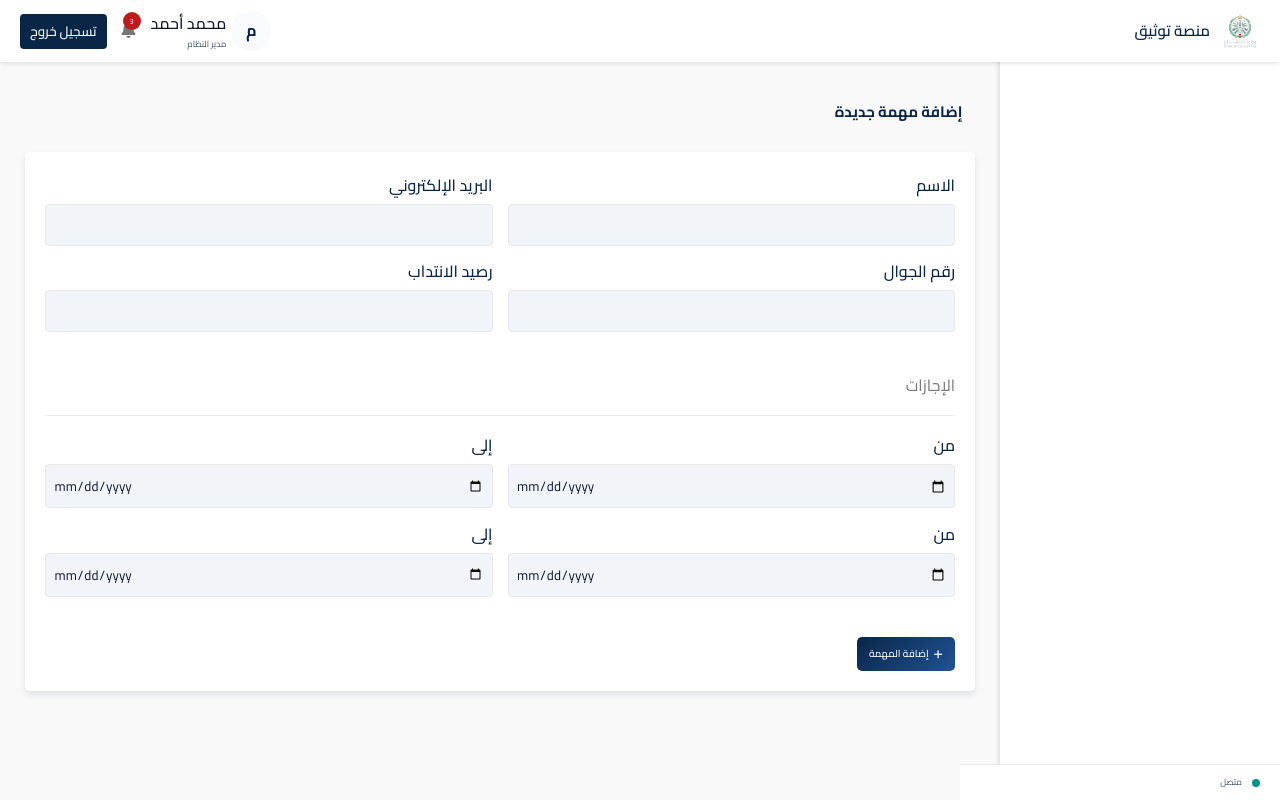
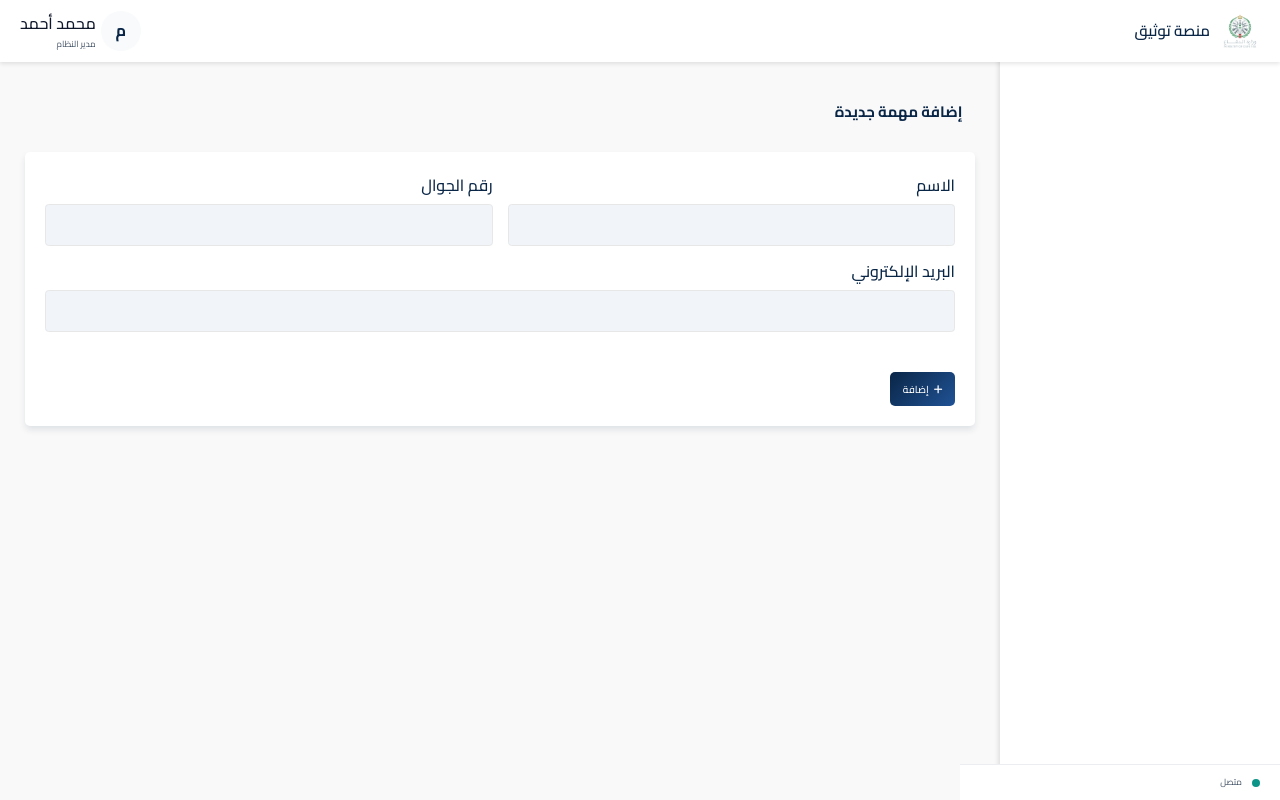
Before and after one commit to tawtheeq/tawtheeq, a React (Vite) app in the folder web/: page /dashboard/users/addemp in a window 1280 px wide. Built offline with nearby package versions, Linux system fonts and the light colour scheme; the HTML template or start-up script is replaced by a standard one.

Commit message:
today work

```diff
--- a/web/src/components/Header.jsx
+++ b/web/src/components/Header.jsx
@@ -25,14 +25,15 @@ export default function Header() {
           </div>
         </div>
 
-        <div className="notifications">
+        {/* <div className="notifications">
           <span className="badge">3</span>
           <i className="fas fa-bell"></i>
-        </div>
+        </div> */}
 
-        <button className="logout-button" onClick={handleLogout}>
+        {/* <button className="logout-button" onClick={handleLogout}>
           تسجيل خروج
-        </button>
+        </button> */}
+
       </div>
     </header>
   );
--- a/web/src/pages/Addemp.jsx
+++ b/web/src/pages/Addemp.jsx
@@ -2,121 +2,41 @@ import { useState } from 'react';
 import '../styles/pages/missions.scss';
 
 export default function AddEmp() {
+
+
   const [form, setForm] = useState({
-    mission_name: '',
-    year: '',
-    location: '',
-    main_person: '',
-    main_category: '',
-    status: '',
-    isAdmin: false
+    name: '',
+    mobile: '',
+    email: '',
   });
 
-  const photographers = [
-    { id: 1, name: 'أحمد', delegationBalance: 5, leaves: [{ from: '2025-08-14', to: '2025-09-23' }] },
-    { id: 2, name: 'سارة', delegationBalance: 0, leaves: [] },
-    { id: 3, name: 'خالد', delegationBalance: 3, leaves: [{ from: '2025-08-14', to: '2025-09-01' }] },
-    { id: 4, name: 'مريم', delegationBalance: 2, leaves: [] },
-    { id: 5, name: 'يوسف', delegationBalance: 1, leaves: [{ from: '2025-09-10', to: '2025-09-15' }] },
-  ];
-
-  const [selectedPhotographers, setSelectedPhotographers] = useState({
-    p1: '',
-    p2: '',
-    p3: '',
-    p4: '',
-    p5: '',
-  });
 
   const taskStart = '2025-09-13';
   const taskEnd = '2025-09-20';
 
-  // دالة للتحقق من تداخل تواريخ الإجازة مع فترة المهمة
-  const isDateRangeOverlapping = (start1, end1, start2, end2) => {
-    const s1 = new Date(start1);
-    const e1 = new Date(end1);
-    const s2 = new Date(start2);
-    const e2 = new Date(end2);
-    return s1 <= e2 && e1 >= s2;
-  };
 
-  // دالة لإرجاع قائمة المصورين المتاحين مع استثناء المصورين المختارين في الحقول الأخرى
-  const getAvailablePhotographers = (currentFieldKey) => {
-    const selectedIds = [];
-
-    for (const key in selectedPhotographers) {
-      if (key !== currentFieldKey && selectedPhotographers[key]) {
-        selectedIds.push(selectedPhotographers[key]);
-      }
-    }
-
-    return photographers.filter(p => !selectedIds.includes(p.id.toString()));
-  };
-
-  // دالة معالجة اختيار المصور لكل حقل بشكل مستقل
-  const handlePhotographerSelect = (fieldKey, e) => {
-    const photographerId = e.target.value;
-
-    // إذا لم يتم اختيار مصور (إلغاء الاختيار)
-    if (photographerId === '') {
-      setSelectedPhotographers(prev => ({ ...prev, [fieldKey]: '' }));
-      return;
-    }
-
-    const selected = photographers.find(p => p.id.toString() === photographerId);
-    if (!selected) return;
-
-    // تحقق من رصيد الانتداب
-    if (selected.delegationBalance <= 0) {
-      alert(`${selected.name} لا يملك رصيد انتداب كافٍ`);
-      return;
-    }
-
-    // تحقق من تعارض الإجازة مع فترة المهمة
-    const hasLeaveConflict = selected.leaves.some(leave =>
-      isDateRangeOverlapping(taskStart, taskEnd, leave.from, leave.to)
-    );
-    if (hasLeaveConflict) {
-      alert(`${selected.name} لديه إجازة تتعارض مع فترة المهمة`);
-      return;
-    }
-
-    // تحديث حالة المصور المختار لهذا الحقل
-    setSelectedPhotographers(prev => ({ ...prev, [fieldKey]: photographerId }));
-  };
-
-  const handleChange = (e) => {
-    setForm({ ...form, [e.target.name]: e.target.value });
-  };
+   const handleChange = (e) => {
+        setForm({ ...form, [e.target.name]: e.target.value });
+    };
 
   const handleSubmit = (e) => {
     e.preventDefault();
 
-    // يمكنك هنا إرسال بيانات المهمة مع المصورين إلى الخادم
-    console.log('بيانات المهمة:', form);
-    console.log('المصورون المختارون:', selectedPhotographers);
 
 
-    const empData = {
-      ...form,
-      photographers
-    }
+    setForm({
+      name: '',
+      mobile: '',
+      email: '',
 
-    setForm({
-      mission_name: '',
-      year: '',
-      location: '',
-      main_person: '',
-      main_category: '',
-      status: '',
     });
-    setSelectedPhotographers({
-      p1: '',
-      p2: '',
-      p3: '',
-      p4: '',
-      p5: '',
-    });
+    // setSelectedPhotographers({
+    //   p1: '',
+    //   p2: '',
+    //   p3: '',
+    //   p4: '',
+    //   p5: '',
+    // });
   };
 
 
@@ -132,18 +52,18 @@ export default function AddEmp() {
             <label>الاسم</label>
             <input
               type="text"
-              name="mission_name"
-              value={form.mission_name}
+              name="name"
+              value={form.name}
               onChange={handleChange}
               required
             />
           </div>
           <div className="form-group">
-            <label>البريد الإلكتروني</label>
+            <label>رقم الجوال</label>
             <input
-              type="email"
-              name="year"
-              value={form.year}
+              type="text"
+              name="mobile"
+              value={form.mobile}
               onChange={handleChange}
               required
             />
@@ -151,87 +71,23 @@ export default function AddEmp() {
         </div>
         <div className="form-row">
           <div className="form-group">
-            <label>رقم الجوال</label>
+            <label>البريد الإلكتروني</label>
             <input
-              type="text"
-              name="mission_name"
-              value={form.mission_name}
+              type="email"
+              name="email"
+              value={form.email}
               onChange={handleChange}
               required
             />
           </div>
 
-          <div className="form-group">
-            <label> رصيد الانتداب</label>
-            <input
-              type="email"
-              name="year"
-              value={form.year}
-              onChange={handleChange}
-              disabled
-            />
-          </div>
-        </div>
 
-
-        <br />
-        الإجازات
-        <br />
-        <divider />
-        <hr />
-
-
-        <div className="form-row">
-          <div className="form-group">
-            <label>من</label>
-            <input
-              type="date"
-              name="location"
-              value={form.location}
-              onChange={handleChange}
-              required
-            />
-          </div>
-          <div className="form-group">
-            <label>إلى </label>
-            <input
-              type="date"
-              name="main_person"
-              value={form.main_person}
-              onChange={handleChange}
-              required
-            />
-          </div>
-        </div>
-
-
-        <div className="form-row">
-          <div className="form-group">
-            <label>من</label>
-            <input
-              type="date"
-              name="location"
-              value={form.location}
-              onChange={handleChange}
-              required
-            />
-          </div>
-          <div className="form-group">
-            <label>إلى </label>
-            <input
-              type="date"
-              name="main_person"
-              value={form.main_person}
-              onChange={handleChange}
-              required
-            />
-          </div>
         </div>
 
         <br />
 
         <button type="submit" className="function-button">
-          <i className="fas fa-plus"></i> إضافة المهمة
+          <i className="fas fa-plus"></i> إضافة
         </button>
       </form>
     </div>
--- a/web/src/pages/Addmission.jsx
+++ b/web/src/pages/Addmission.jsx
@@ -6,34 +6,47 @@ import axios from 'axios';
 
 export default function Addmission() {
 
-
-    const [mainCategories, setMainCategories] = useState([])
-    const [subCategories, setSubCategories] = useState([])
-    const [error, setError] = useState(null)
+    const [mainCategories, setMainCategories] = useState([]);
+    const [subCategories, setSubCategories] = useState([]);
+    const [selectedMain, setSelectedMain] = useState("");
+    const [selectedSub, setSelectedSub] = useState("");
+    const [error, setError] = useState(null);
     const [loading, setLoading] = useState(true);
 
-    useState(() => {
+      const [form, setForm] = useState({
+        mission_name: '',
+        year: '',
+        month: '',
+        day: '',
+        main_category: '',
+        sub_category:'',
+    });
+
+    useEffect(() => {
         const fetchCategories = async () => {
             try {
-                const response = await axios.get("/api/categories")
+                const [mainRes, subRes] = await Promise.all([
+                    axios.get("/api/maincategories"),
+                    axios.get("/api/subcategories"),
+                ]);
+
+                setMainCategories(mainRes.data || []);
+                setSubCategories(subRes.data || []);
             } catch (err) {
-                setError(err.message)
+                setError(err.message);
+            } finally {
+                setLoading(false);
+            }
+        };
 
-            } finally {
-                setLoading(false)
-            }
-        }
-    })
+        fetchCategories();
+    }, []);
+
+    if (loading) return <p>Loading categories...</p>;
+    if (error) return <p className="text-red-500">Error: {error}</p>;
 
 
-    const [form, setForm] = useState({
-        mission_name: '',
-        year: '',
-        location: '',
-        main_person: '',
-        main_category: '',
-        status: '',
-    });
+
 
 
     // const photographers = [
--- a/web/src/pages/Missions.jsx
+++ b/web/src/pages/Missions.jsx
@@ -83,7 +83,7 @@ export default function Missions() {
         <h1>قائمة المهام</h1>
         <Link to="addmission" className="function-button">
           <i className="fas fa-plus"></i>
-          إضافة مهمة
+          إضافة
         </Link>
       </div>
 
--- a/web/src/pages/Users.jsx
+++ b/web/src/pages/Users.jsx
@@ -26,6 +26,10 @@ export default function Users() {
     fetchUsers();
   }, []);
 
+
+    // ✅ Handle loading & error states
+  if (loading) return <p>Loading users...</p>;
+  if (error) return <p>Error: {error}</p>;
 
   // const [users, setUsers] = useState([
   //   {
@@ -71,7 +75,7 @@ export default function Users() {
         <h1>قائمة المستخدمين</h1>
         <Link to="addemp" className="function-button">
           <i className="fas fa-plus"></i>
-          إضافة مستخدم
+          إضافة
         </Link>
       </div>
 
```
